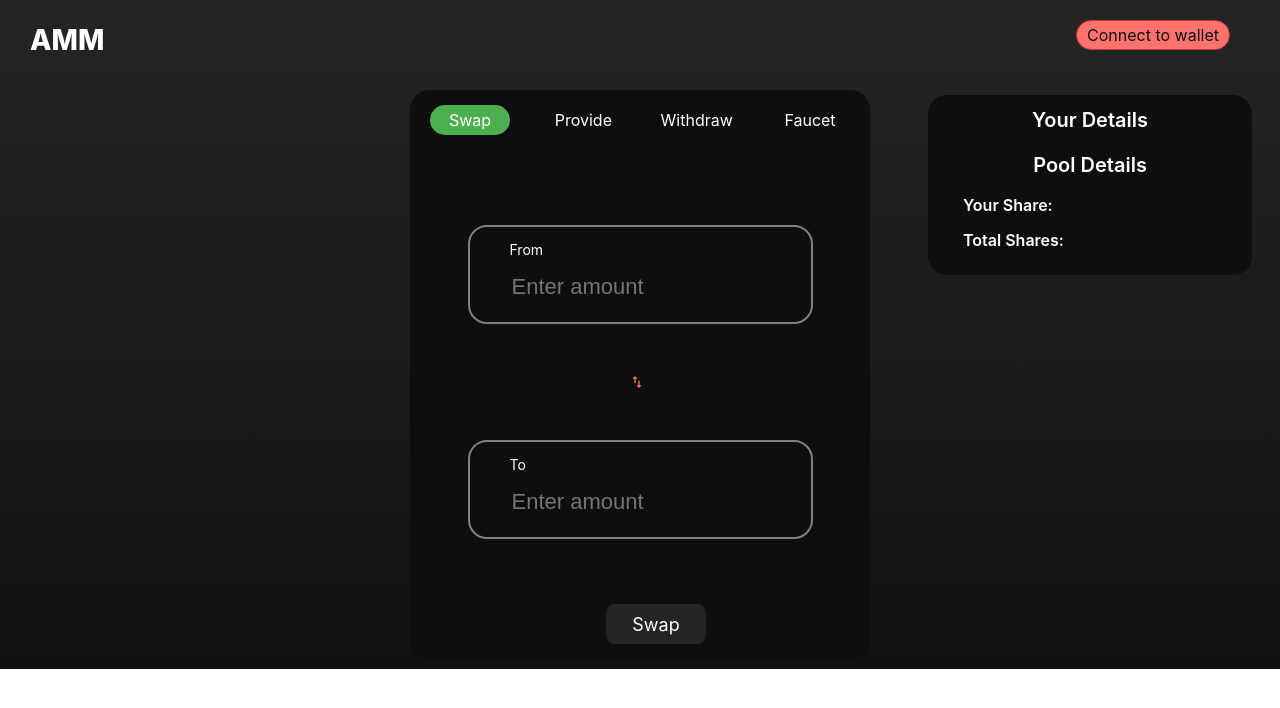
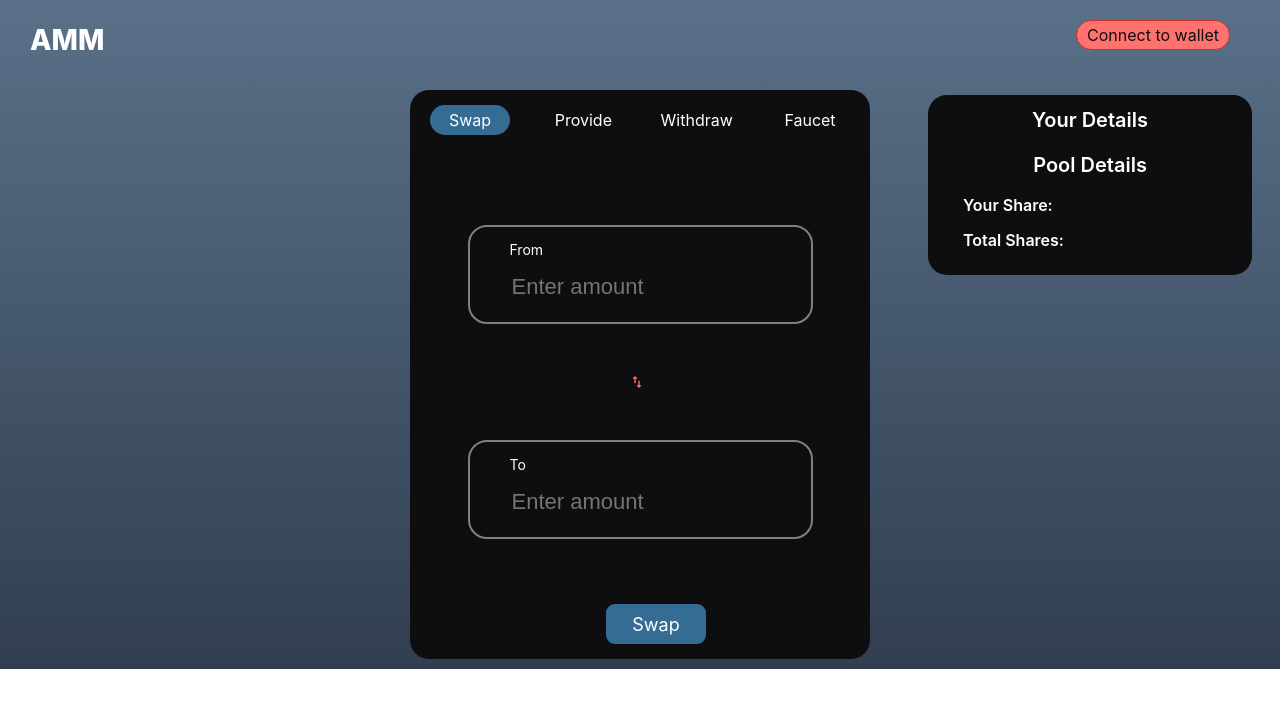
Before and after one commit to codegod2222/Avax-amm-defi, a Next.js app in the folder client/: page / in a window 1280 px wide. Shown: the top 708 px of the page. Built offline with nearby package versions, Linux system fonts and the light colour scheme.

Commit message:
change colors

```diff
--- a/client/components/Container/Container.module.css
+++ b/client/components/Container/Container.module.css
@@ -34,9 +34,9 @@
 }
 
 .tabStyle:hover {
-    background: #4caf4f7c;
+    background: #204158;
 }
 
 .activeTab {
-    background: #4caf50;
+    background: #356c93;
 }
--- a/client/components/SlectTab/Select.module.css
+++ b/client/components/SlectTab/Select.module.css
@@ -19,7 +19,7 @@
 }
 
 .btn {
-    background-color: #242525;
+    background-color: #356c93;
     margin: 10px 30px;
     color: white;
     display: flex;
--- a/client/styles/Home.module.css
+++ b/client/styles/Home.module.css
@@ -1,7 +1,6 @@
-.pageBody,
-#root {
+.pageBody{
     height: 100%;
-    background: linear-gradient(180deg, #242525 0%, #000 180%);
+    background: linear-gradient(0deg, rgb(49, 62, 80) 0%, rgb(122, 153, 182) 180%);
 }
 
 .navBar {
@@ -42,13 +41,12 @@
   position: absolute;
   right: 50px;
   top: 20px;
-  background-color: #4caf50;
+  background-color: #4e4b56;
   color: white;
   height: 30px;
   display: flex;
   justify-content: center;
   align-items: center;
   padding: 5px 10px 5px 10px;
-  border: 1px solid #2a722c;
   border-radius: 15px;
 }
```
